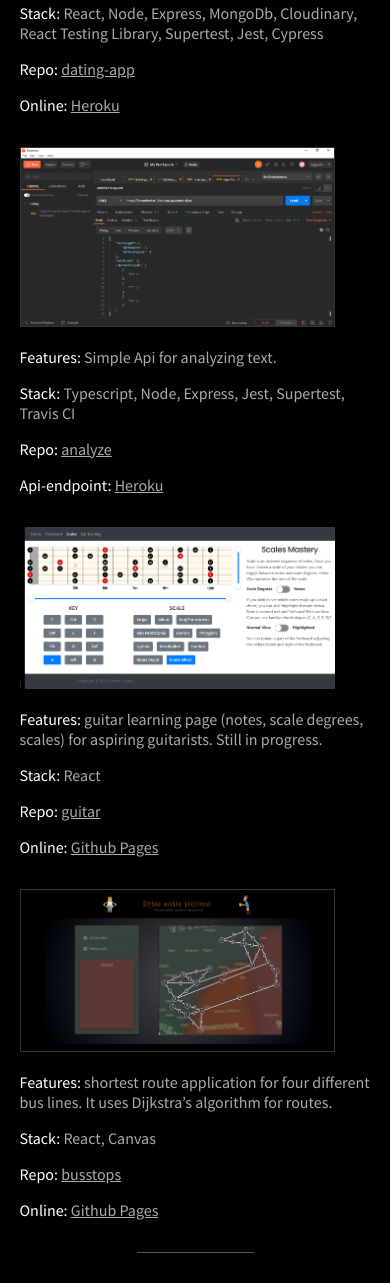
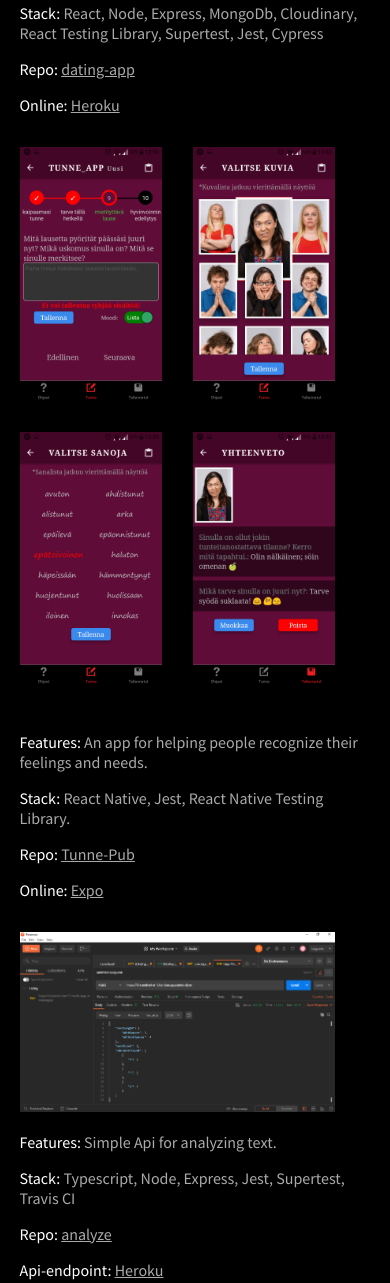
Before and after one commit to tikerola/HomePage, a plain HTML site: page index.html in a window 390 px wide. Shown: the part 2668-3951 px from the top of the page. Drawn offline with Linux system fonts and the light colour scheme; a web font is replaced by a local one.

Commit message:
tunne-app

```diff
--- a/css/portfolio.css
+++ b/css/portfolio.css
@@ -1,7 +1,11 @@
-.portfolio img {
+.portfolio-img {
   width: 45%;
   margin-right: 2rem;
   object-fit: contain;
+}
+
+.portfolio__tunne-image {
+  width: 45%;
 }
 
 .portfolio__item {
@@ -9,6 +13,21 @@
   flex-direction: row;
   margin-bottom: 2rem;
   text-align: left;
+}
+
+.portfolio__tunne-images-container {
+  width: 47%;
+  margin-right: 2rem;
+  display: flex;
+  flex-direction: column;
+
+}
+
+.portfolio__tunne-image-container {
+  display: flex;
+  flex-direction: row;
+  justify-content: space-between;
+  margin-bottom: 2rem;
 }
 
 .portfolio__item p:first-child {
@@ -35,7 +54,8 @@
     padding-left: 0rem;
   }
 
-  .portfolio img {
+  .portfolio__tunne-images-container,
+  .portfolio-img {
     width: 70%;
     min-width: 480px;
     margin-right: 0;
@@ -47,14 +67,16 @@
 }
 
 @media only screen and (max-width: 700px) {
-  .portfolio img {
+  .portfolio__tunne-images-container,
+  .portfolio-img {
     width: 90%;
     min-width: 400px;
   }
 }
 
 @media only screen and (max-width: 550px) {
-  .portfolio img {
+  .portfolio__tunne-images-container,
+  .portfolio-img {
     width: 90%;
     min-width: 310px;
   }
--- a/index.html
+++ b/index.html
@@ -192,7 +192,7 @@
   <h2 class="section-title">Portfolio</h2>
   <section class="content-container flex-col portfolio">
     <div class="portfolio__item">
-      <img src="images/deitti.png" alt="deitti-app" />
+      <img class="portfolio-img" src="images/deitti.png" alt="deitti-app" />
       <div>
         <p>
           <span>Features:</span> Dating site includes creating and updating profiles, profile search,
@@ -212,7 +212,34 @@
     </div>
 
     <div class="portfolio__item">
-      <img src="images/analyze.png" alt="analyze-app" class="border-thin" />
+      <div class="portfolio__tunne-images-container">
+        <div class="portfolio__tunne-image-container">
+          <img class="portfolio__tunne-image" src="images/2.png" alt="tunne-app image 1" />
+          <img class="portfolio__tunne-image" src="images/5.png" alt="tunne-app image 2" />
+        </div>
+        <div class="portfolio__tunne-image-container">
+          <img class="portfolio__tunne-image" src="images/7.png" alt="tunne-app image 3" />
+          <img class="portfolio__tunne-image" src="images/1.png" alt="tunne-app image 4" />
+        </div>
+      </div>
+      <div>
+        <p>
+          <span>Features:</span> An app for helping people recognize their feelings and needs.
+        </p>
+        <p>
+          <span>Stack:</span> React Native, Jest, React Native Testing Library.
+        </p>
+        <p>
+          <span>Repo:</span> <a href="https://github.com/tikerola/Tunne-Pub">Tunne-Pub</a>
+        </p>
+        <p>
+          <span>Online:</span> <a href="https://expo.io/@tkerola/projects/frisbee">Expo</a>
+        </p>
+      </div>
+    </div>
+
+    <div class="portfolio__item">
+      <img class="portfolio-img" src="images/analyze.png" alt="analyze-app" class="border-thin" />
       <div>
         <p>
           <span>Features:</span> Simple Api for analyzing text.
@@ -230,7 +257,7 @@
     </div>
 
     <div class="portfolio__item">
-      <img src="images/guitar.png" alt="guitar-app" />
+      <img class="portfolio-img" src="images/guitar.png" alt="guitar-app" />
       <div>
         <p>
           <span>Features:</span> guitar learning page (notes, scale degrees, scales) for aspiring guitarists. Still in
@@ -249,7 +276,7 @@
     </div>
 
     <div class="portfolio__item">
-      <img src="images/bus-stops.png" alt="bus-stops-app" class="border-thin" />
+      <img class="portfolio-img" src="images/bus-stops.png" alt="bus-stops-app" class="border-thin" />
       <div>
         <p>
           <span>Features:</span> shortest route application for four different bus lines. It uses Dijkstra’s algorithm
```
Also changed, not shown: images/1.png (added), images/2.png (added), images/3.png (added), images/4.png (added), images/5.png (added), images/6.png (added), images/7.png (added).
